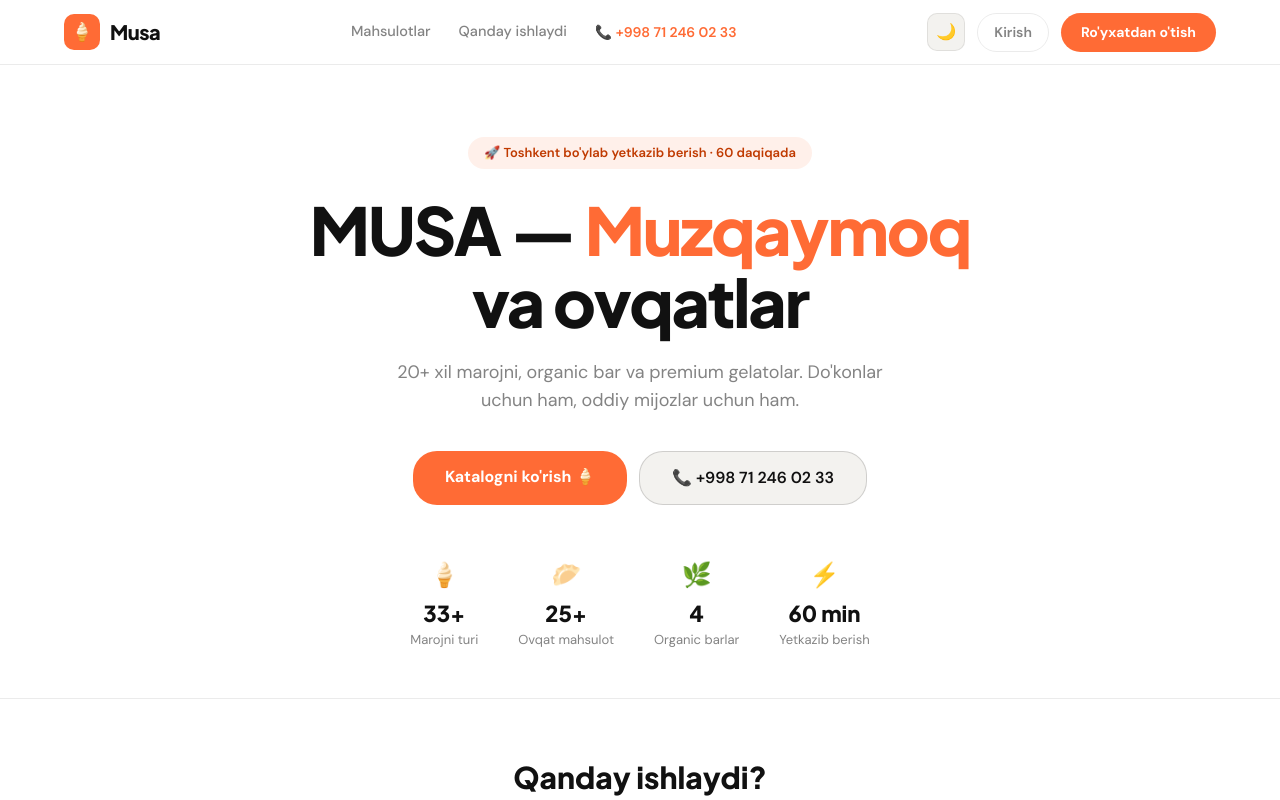
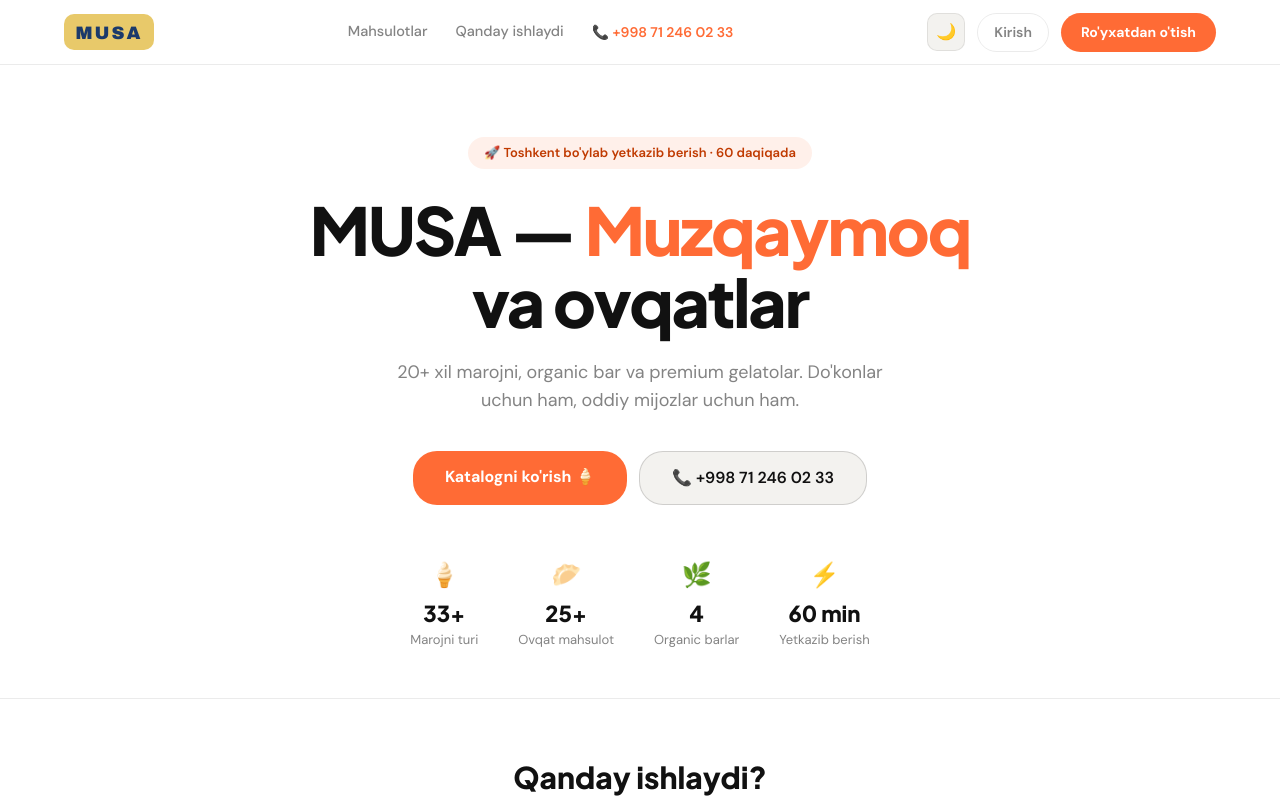
Before and after one commit to Abdumalik0707/musa, a Next.js app: page / in a window 1280 px wide. Shown: the top 800 px of the page. Built offline with nearby package versions, Linux system fonts and the light colour scheme.

Commit message:
Replace navbar logo with MUSA SVG logo

```diff
--- a/components/Navbar.tsx
+++ b/components/Navbar.tsx
@@ -57,31 +57,11 @@ export function Navbar() {
         }}
       >
         {/* Logo */}
-        <Link href="/" style={{ display: "flex", alignItems: "center", gap: 10, textDecoration: "none" }}>
-          <div
-            style={{
-              width: 36,
-              height: 36,
-              borderRadius: 10,
-              background: "var(--accent)",
-              display: "grid",
-              placeItems: "center",
-              fontSize: 18,
-            }}
-          >
-            🍦
-          </div>
-          <span
-            style={{
-              fontFamily: "var(--font-jakarta)",
-              fontSize: 20,
-              fontWeight: 800,
-              color: "var(--fg)",
-              letterSpacing: "-0.5px",
-            }}
-          >
-            Musa
-          </span>
+        <Link href="/" style={{ display: "flex", alignItems: "center", textDecoration: "none" }}>
+          <svg width="90" height="36" viewBox="0 0 90 36" fill="none" xmlns="http://www.w3.org/2000/svg">
+            <rect width="90" height="36" rx="10" fill="#E8C96A"/>
+            <text x="45" y="25" textAnchor="middle" fontFamily="Arial Black, sans-serif" fontSize="18" fontWeight="900" fill="#1B3A6B" letterSpacing="2">MUSA</text>
+          </svg>
         </Link>
 
         {/* Desktop links */}
```
